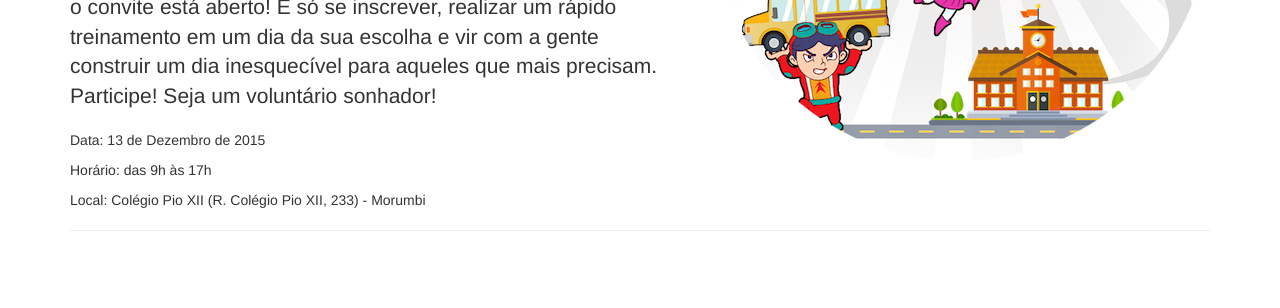
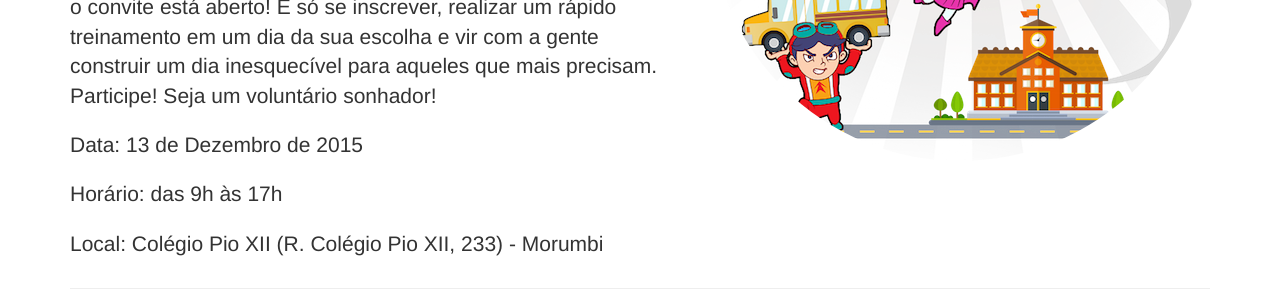
Before and after one commit to sonhar-acordado-sp/festa-de-natal-2015, a plain HTML site: page index.html in a window 1280 px wide. Shown: the part 820-1128 px from the top of the page. Drawn offline with nearby package versions, Linux system fonts and the light colour scheme; some packages are replaced by stand-ins of ours.

Commit message:
added local, data e horario + class neg

```diff
--- a/index.html
+++ b/index.html
@@ -86,9 +86,9 @@
             É só se inscrever, realizar um rápido treinamento em um dia da sua escolha e vir
             com a gente construir um dia inesquecível para aqueles que mais precisam. Participe!
             Seja um voluntário sonhador!</p>
-            <p>Data: 13 de Dezembro de 2015</p>
-            <p>Horário: das 9h às 17h </p>
-            <p>Local: Colégio Pio XII (R. Colégio Pio XII, 233) - Morumbi</p>
+            <p class="lead neg">Data: 13 de Dezembro de 2015</p>
+            <p class="lead neg">Horário: das 9h às 17h </p>
+            <p class="lead neg">Local: Colégio Pio XII (R. Colégio Pio XII, 233) - Morumbi</p>
         </div>
 
         <hr class="featurette-divider">
```
